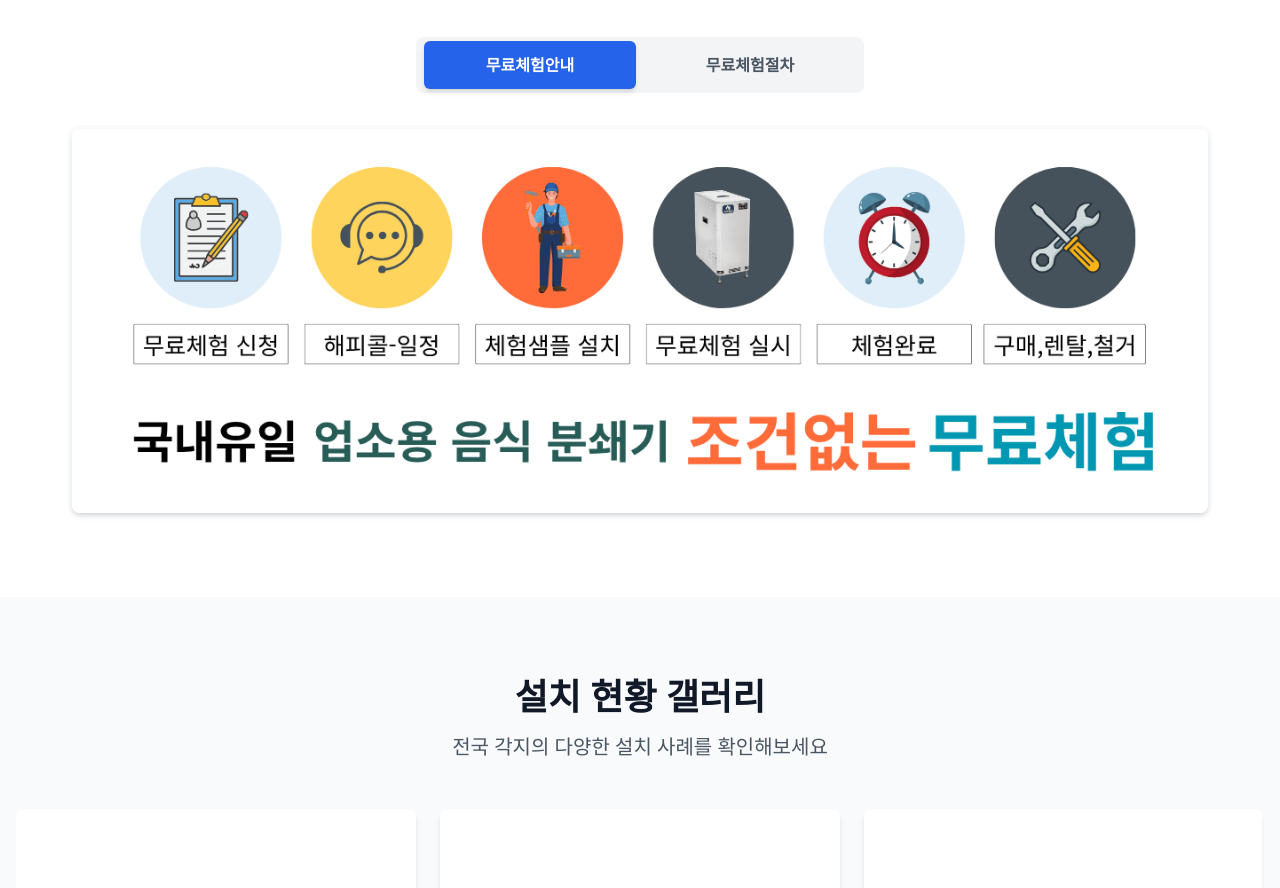
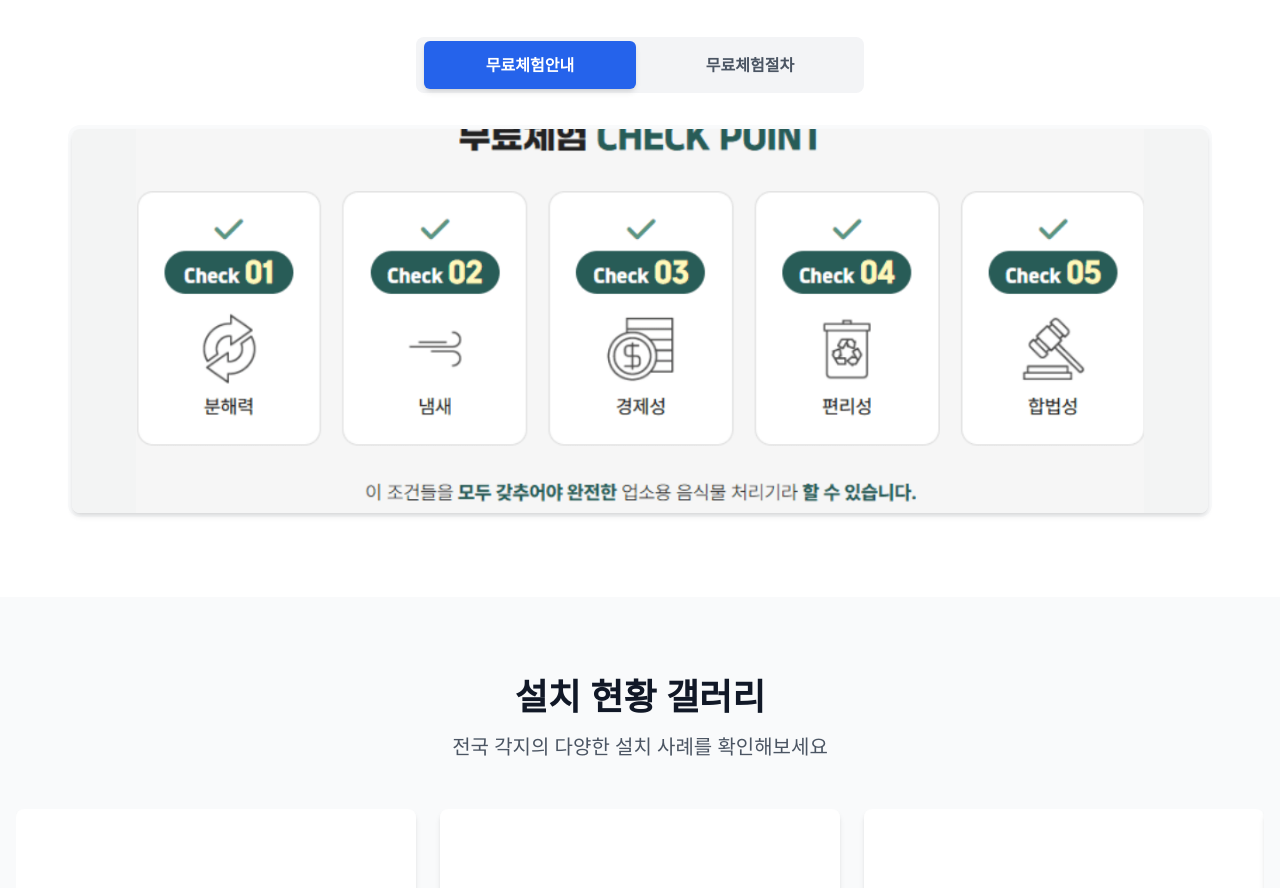
Before and after one commit to conadeli/acegreen, a React (Vite) app: page / in a window 1280 px wide. Shown: the part 7320-8208 px from the top of the page. Built offline with nearby package versions, Linux system fonts and the light colour scheme.

Commit message:
Add files via upload

```diff
--- a/src/components/TrialTabs.tsx
+++ b/src/components/TrialTabs.tsx
@@ -10,12 +10,12 @@ const TrialTabs = () => {
 
   const tabContent = {
     guide: {
+      mobile: '/images/gallery/무료체험신청1mo.png',
+      desktop: '/images/gallery/무료체험신청컴퓨터1.png'
+    },
+    process: {
       mobile: '/images/gallery/무료체험신청2mo.png',
       desktop: '/images/gallery/무료체험신청컴퓨터2.png'
-    },
-    process: {
-      mobile: '/images/gallery/무료체험신청1mo.png',
-      desktop: '/images/gallery/무료체험신청컴퓨터1.png'
     }
   };
 
```
